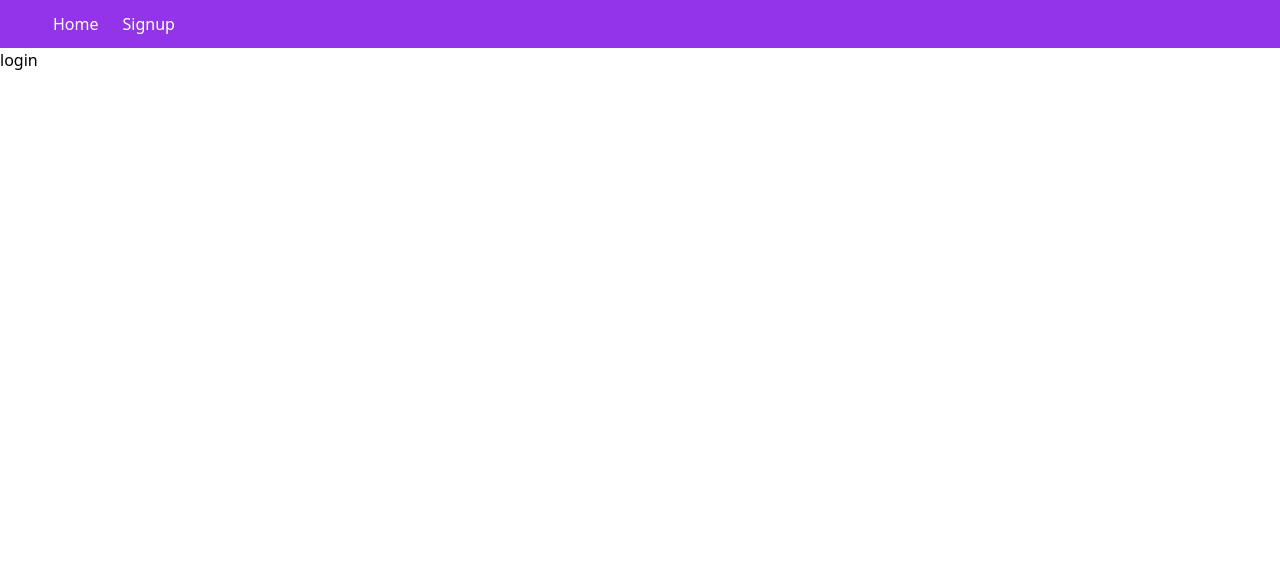
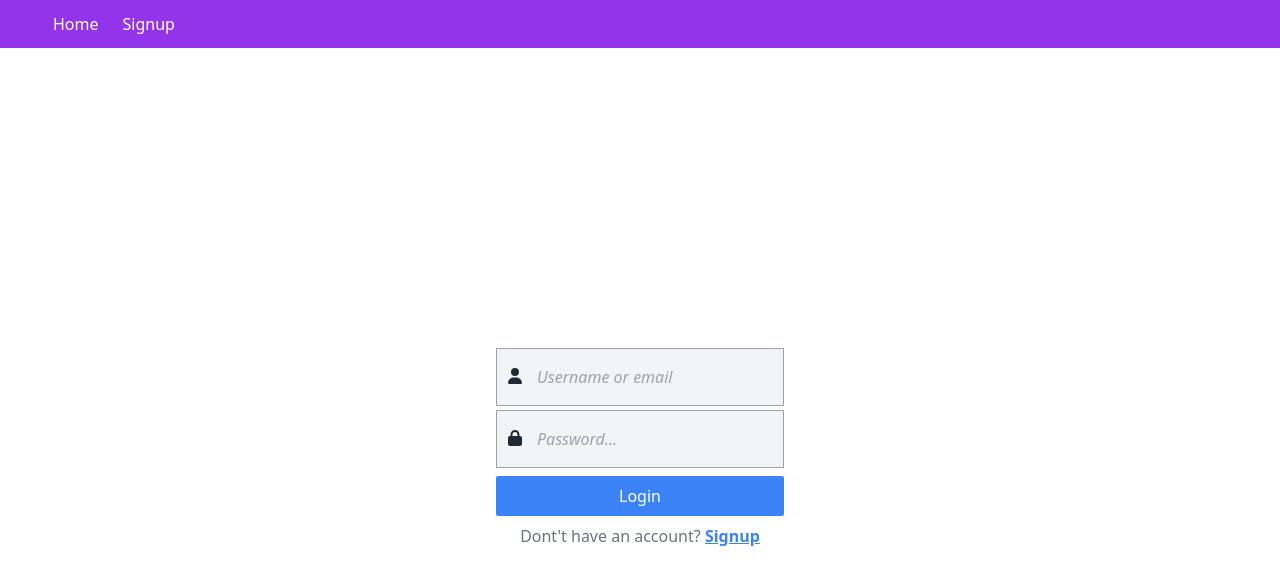
Before and after one commit to Elee-Lawleit/Next-Testing, a Next.js app: page /login/login in a window 1280 px wide. Shown: the top 584 px of the page. Built offline with nearby package versions, Linux system fonts and the light colour scheme.

Commit message:
added parent login

```diff
--- a/pages/api/parent/add-parent.js
+++ b/pages/api/parent/add-parent.js
@@ -12,6 +12,10 @@ export default async function handler(req, res) {
     }
 
     const { username, email, cnic, phone, password } = req.body;
+
+    if(!username || !email || !cnic || !phone || !password){
+      return res.status(403).json({error: "Please fill in all the fields"});
+    }
 
     await prisma.parent.create({
       data: {
--- /dev/null
+++ b/pages/api/parent/login-parent.js
@@ -0,0 +1,41 @@
+import { PrismaClient } from "@prisma/client";
+import { Router } from "next/router";
+const prisma = new PrismaClient();
+
+const handler = async (req, res) => {
+  try {
+    const { method } = req;
+    if (method !== "POST") {
+      return res.status(405).json({ error: "Method not allowed" })
+    }
+
+    const { username, password } = req.body;
+
+    if (!username || !password) {
+      return res.status(403).json({ error: "Please fill in all the fields" });
+    }
+
+    const user = await prisma.parent.findFirst({
+      where: {
+          username: username,
+          password: password
+        }
+      });
+
+    if (!user) {
+      return res.status(401).json({ error: "Wrong email/username or password" })
+    }
+
+    return res.status(200).json({
+      msg: "Signed up successfully.",
+    });
+  }
+  catch (err) {
+    console.log(err);
+    return res.status(500).json({
+      msg: "Server error.",
+    });
+  }
+}
+
+export default handler;
--- a/pages/login/login.js
+++ b/pages/login/login.js
@@ -1,7 +1,110 @@
 import React from "react";
+import { useForm } from "react-hook-form";
+import { yupResolver } from "@hookform/resolvers/yup";
+import clsx from "clsx";
+import { FontAwesomeIcon } from "@fortawesome/react-fontawesome";
+import Link from "next/link";
+import axios from "axios";
+import { useRouter } from "next/router";
+import {
+  faUser,
+  faLock,
+} from "@fortawesome/free-solid-svg-icons";
+import { toast } from "react-hot-toast";
+import { loginSchema } from "schemas/loginschema";
+
+
 
 const Login = () => {
-  return <div>login</div>;
-};
+  const router = useRouter();
+
+  const {
+    register,
+    formState: { errors },
+    handleSubmit
+  } = useForm({
+    resolver: yupResolver(loginSchema)
+  });
+
+
+   const onLogin = async(data) => {
+    console.log("This code is running!")
+    try{
+      const response = await useLoginParent(data);
+      toast.success("Login successful");
+      router.push("/")
+
+    }
+    catch(error){
+      toast.error(error.response.data.error)
+    }
+  }
+
+  const useLoginParent = async({username, password}) => {
+    return await axios.post("/api/parent/login-parent", {
+      username,
+      password
+    });
+
+  }
+
+return (<div className="flex flex-col items-center justify-center h-screen overflow-hidden">
+  <form onSubmit={handleSubmit(onLogin)} className="flex flex-col gap-1">
+    <div className="relative">
+      <input
+        type="text"
+        name=""
+        id=""
+        placeholder="Username or email"
+        className={clsx(
+          "border border-gray-400 p-4 w-72 outline-none bg-gray-100 enabled:hover:bg-gray-200 placeholder:italic placeholder:pl-1 indent-5",
+          errors?.username && "border-red-500"
+        )}
+        {...register("username")}
+      />
+      <FontAwesomeIcon
+        icon={faUser}
+        className="absolute ml-1 text-gray-800 top-5 left-2"
+      />
+    </div>
+    <div className="relative">
+      <input
+        type="password"
+        name=""
+        id=""
+        placeholder="Password..."
+        className={clsx(
+          "border border-gray-400 p-4 w-72 outline-none bg-gray-100 enabled:hover:bg-gray-200 placeholder:italic placeholder:pl-1 indent-5",
+          errors?.password && "border-red-500"
+        )}
+        {...register("password")}
+      />
+      <FontAwesomeIcon
+        icon={faLock}
+        className="absolute ml-1 text-gray-800 top-5 left-2"
+      />
+    </div>
+    <div className="text-center text-white">
+      <input
+        type="submit"
+        value="Login"
+        name=""
+        id=""
+        className="w-full px-4 py-2 mt-1 bg-blue-500 rounded-sm cursor-pointer"
+      />
+    </div>
+  </form>
+  <div className="mt-2">
+    <span className="text-gray-500">
+      Dont't have an account?{" "}
+      <Link href="/signup">
+        <a href="" className="font-bold text-blue-500 underline">
+          Signup
+        </a>
+      </Link>
+    </span>
+  </div>
+</div>
+)};
 
 export default Login;
--- a/schemas/loginschema.js
+++ b/schemas/loginschema.js
@@ -1,7 +1,7 @@
 import * as yup from "yup";
 
 export const loginSchema = yup.object().shape({
-  regno: yup.string().required(),
+  username: yup.string().required(),
   password: yup.string().min(8).required(),
   // confirmPassword: yup.string().oneOf([yup.ref("password"), null]).required()
 });
```
